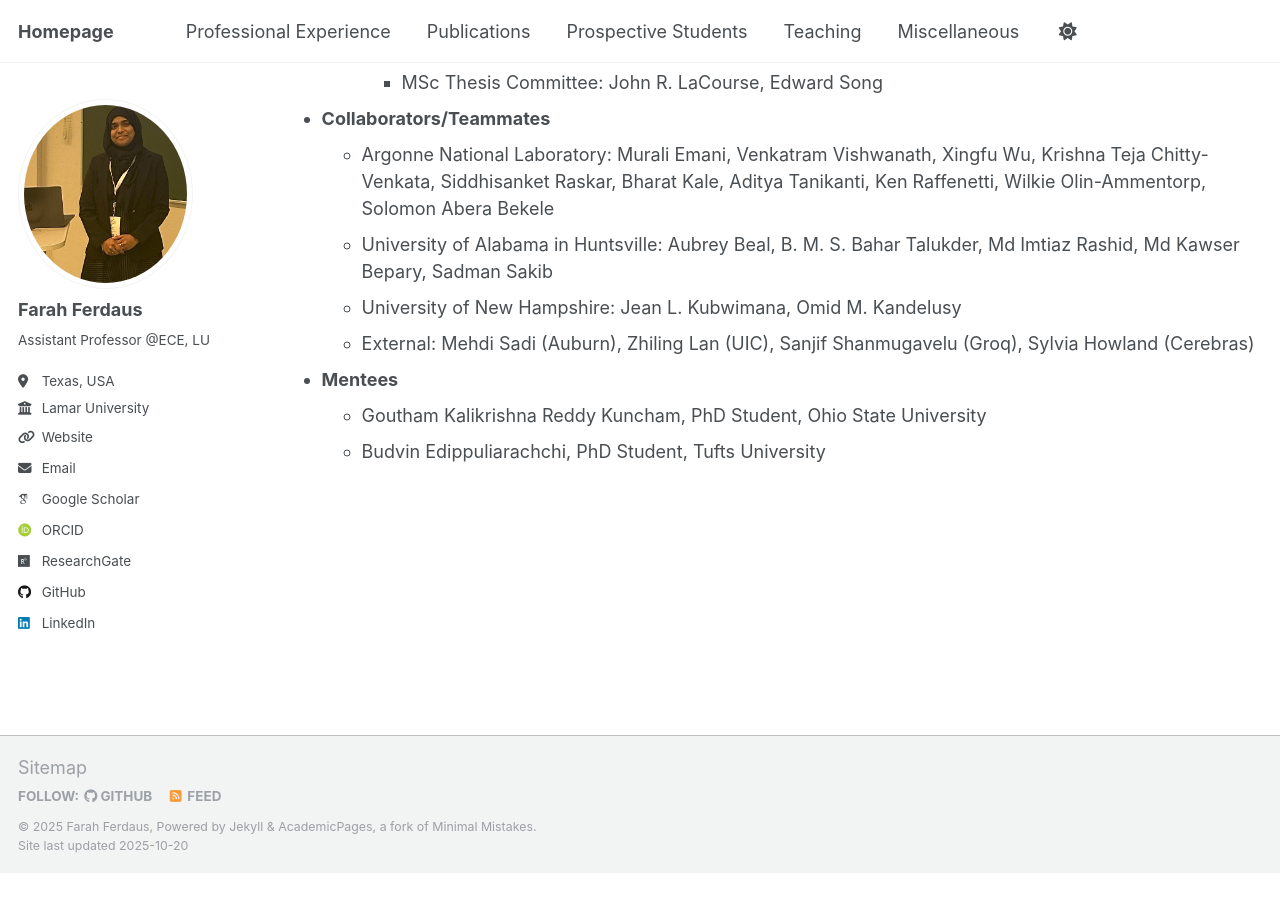
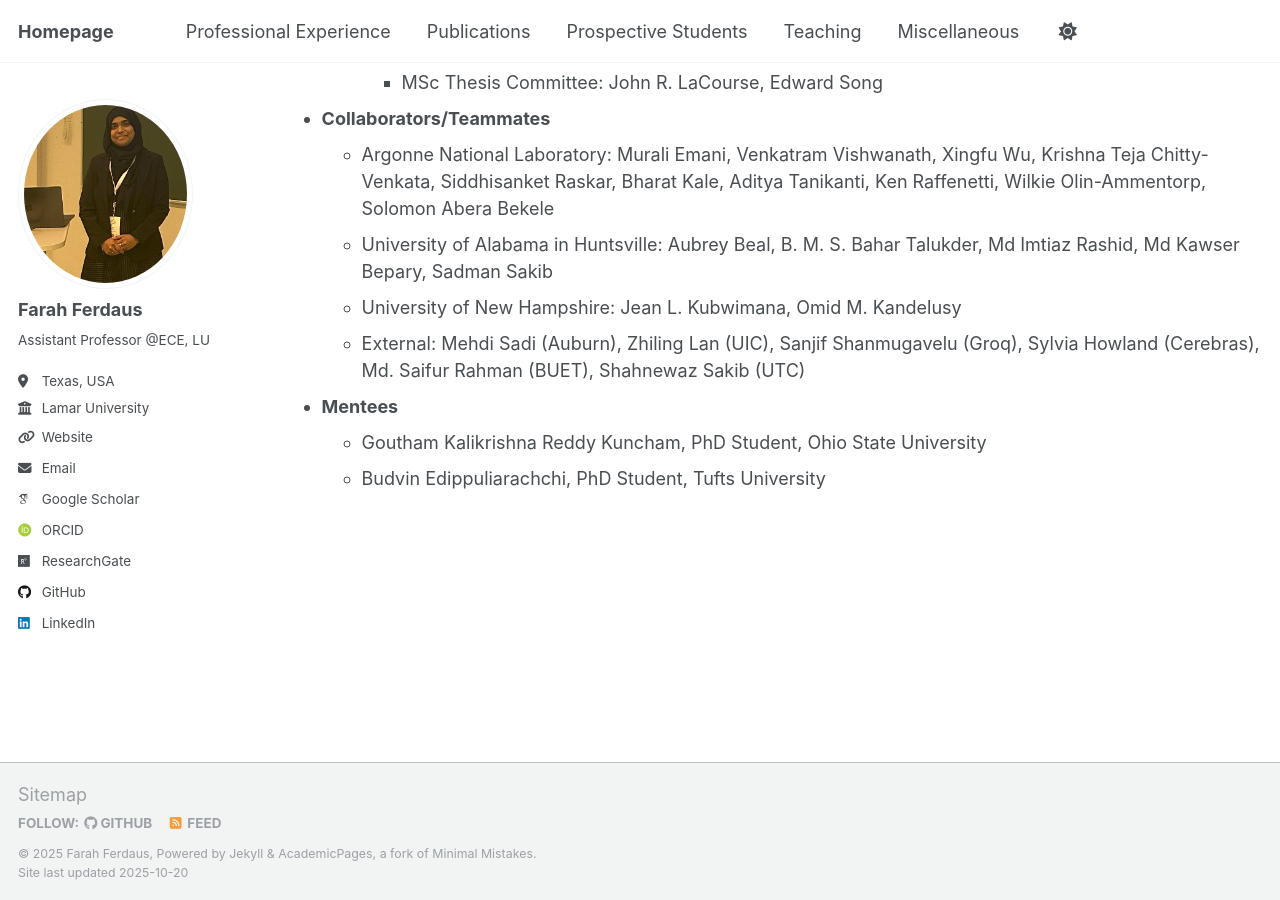
Before and after one commit to fferdaus/fferdaus.github.io, a Jekyll site: the page built from _pages/experience.md, in a window 1280 px wide and 900 px high, scrolled down 2767 px. Built offline with Jekyll 4.4.1, drawn with Linux system fonts in a browser that asks for light colours; some web fonts are replaced; before the commit the page ends 3640 px from its top, so only the background shows below that.

Commit message:
Update experience.md

```diff
--- a/_pages/experience.md
+++ b/_pages/experience.md
@@ -89,7 +89,7 @@ redirect_from:
    * Argonne National Laboratory: Murali Emani, Venkatram Vishwanath, Xingfu Wu, Krishna Teja Chitty-Venkata, Siddhisanket Raskar, Bharat Kale, Aditya Tanikanti, Ken Raffenetti, Wilkie Olin-Ammentorp, Solomon Abera Bekele
    * University of Alabama in Huntsville: Aubrey Beal, B. M. S. Bahar Talukder, Md Imtiaz Rashid, Md Kawser Bepary, Sadman Sakib
    * University of New Hampshire: Jean L. Kubwimana, Omid M. Kandelusy
-   * External: Mehdi Sadi (Auburn), Zhiling Lan (UIC), Sanjif Shanmugavelu (Groq), Sylvia Howland (Cerebras)
+   * External: Mehdi Sadi (Auburn), Zhiling Lan (UIC), Sanjif Shanmugavelu (Groq), Sylvia Howland (Cerebras), Md. Saifur Rahman (BUET), Shahnewaz Sakib (UTC)
  - **Mentees**
    * Goutham Kalikrishna Reddy Kuncham, PhD Student, Ohio State University
    * Budvin Edippuliarachchi, PhD Student, Tufts University
```
